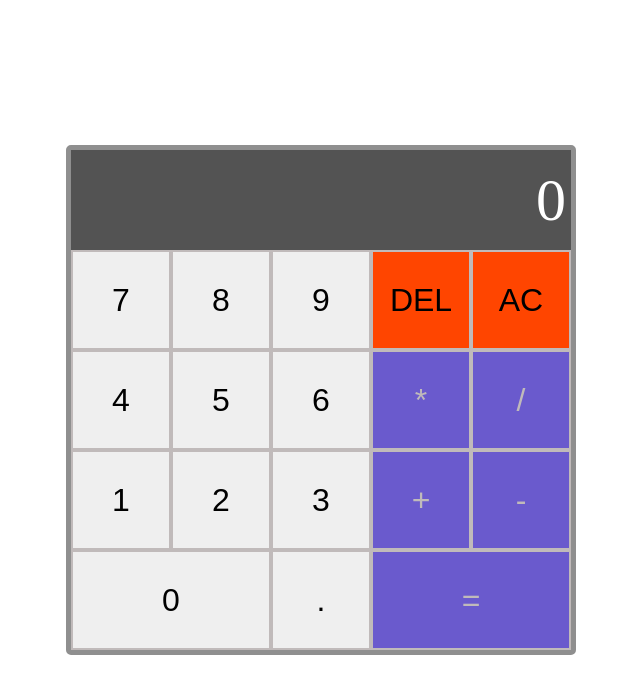
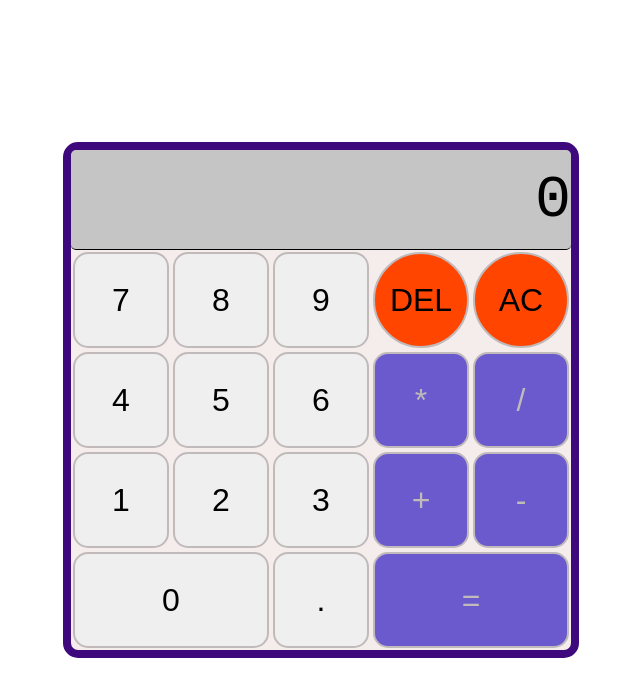
Before and after one commit to doctype-Melvin/2022, a plain HTML site: page calculator/index.html in a window 1280 px wide. Shown: the whole page, without its empty margins (319-959 px from the left). Drawn offline with Linux system fonts and the light colour scheme.

Commit message:
round delete and all-clear keys. change font of display and button radius.

```diff
--- a/calculator/script.js
+++ b/calculator/script.js
@@ -46,7 +46,7 @@ let displayValue = display.textContent;
 let num1 = '';
 let num2 = '';
 let operator = '';
-let stopAppending = false;
+let stopAppending
 let period = ''
 let result = '';
 let numberLength = null;
@@ -66,7 +66,7 @@ numBlock.forEach(button => button.addEventListener('click', (e) => {
 //Operator keys event listeners
 operators.forEach(button => button.addEventListener('click', (e) => {
     let op = e.target.textContent;
-     if (op === equals && num1 === '') {
+     if (op === equals && num1 === '' ) {
         return
      } else if (operator === '') { //Store display value to num1 when operator is clicked
         num1 = displayValue;
--- a/calculator/style.css
+++ b/calculator/style.css
@@ -1,6 +1,7 @@
 html, body {
     margin: 0;
     padding: 0;
+    font-family: 'Courier New', Courier, monospace;
 }
 
 html {
@@ -21,19 +22,22 @@ html {
     display: grid;
     grid-template-rows: repeat(5, 100px);
     grid-template-columns: repeat(5, 100px);
-    background: rgb(83, 83, 83);
-    border: 5px solid rgb(143, 143, 143);
-    border-radius: 5px;
+    background: rgb(245, 236, 236);
+    border: 8px solid rgb(63, 9, 126);
+    border-radius: 15px;
 }
 
 .display {
     grid-column-start: span 5;
     font-size: 3.75rem;
-    color: white;
+    color: rgb(0, 0, 0);
     display: flex;
     align-items: center;
     justify-content: flex-end;
-    margin-right: 5px;
+    border-radius: 5px;
+    background-color: rgb(197, 197, 197);
+    border-bottom: 1px solid black;
+
 
 }
 .span-two {
@@ -43,10 +47,13 @@ html {
 button {
     font-size: 2rem;
     border: rgb(192, 186, 186) 2px solid;
+    border-radius: 15px;
+    margin: 2px;
 }
 
 .delete, .clear {
     background: orangered;
+    border-radius: 50%;
 }
 
 .delete:hover, .clear:hover {
```
